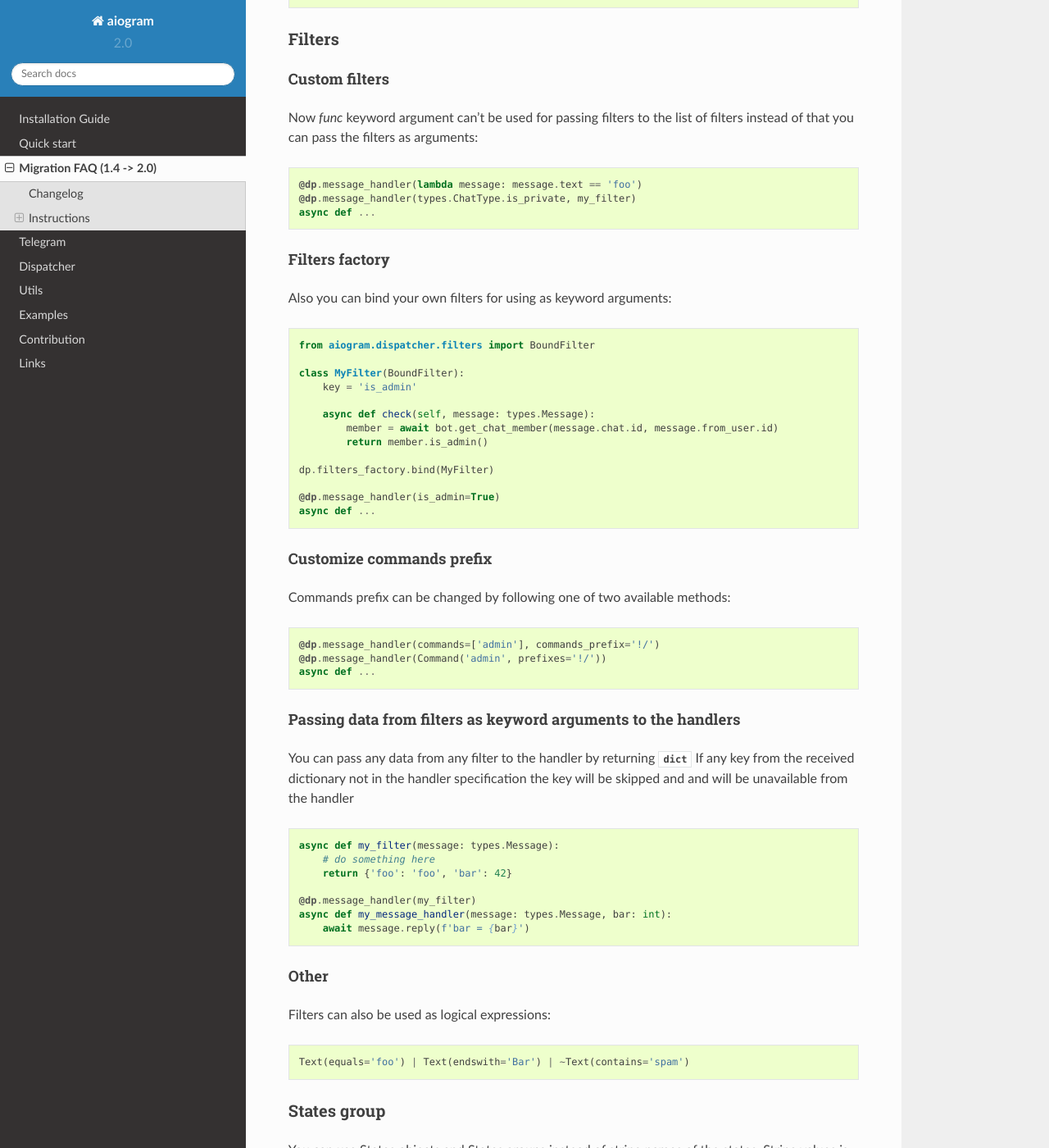
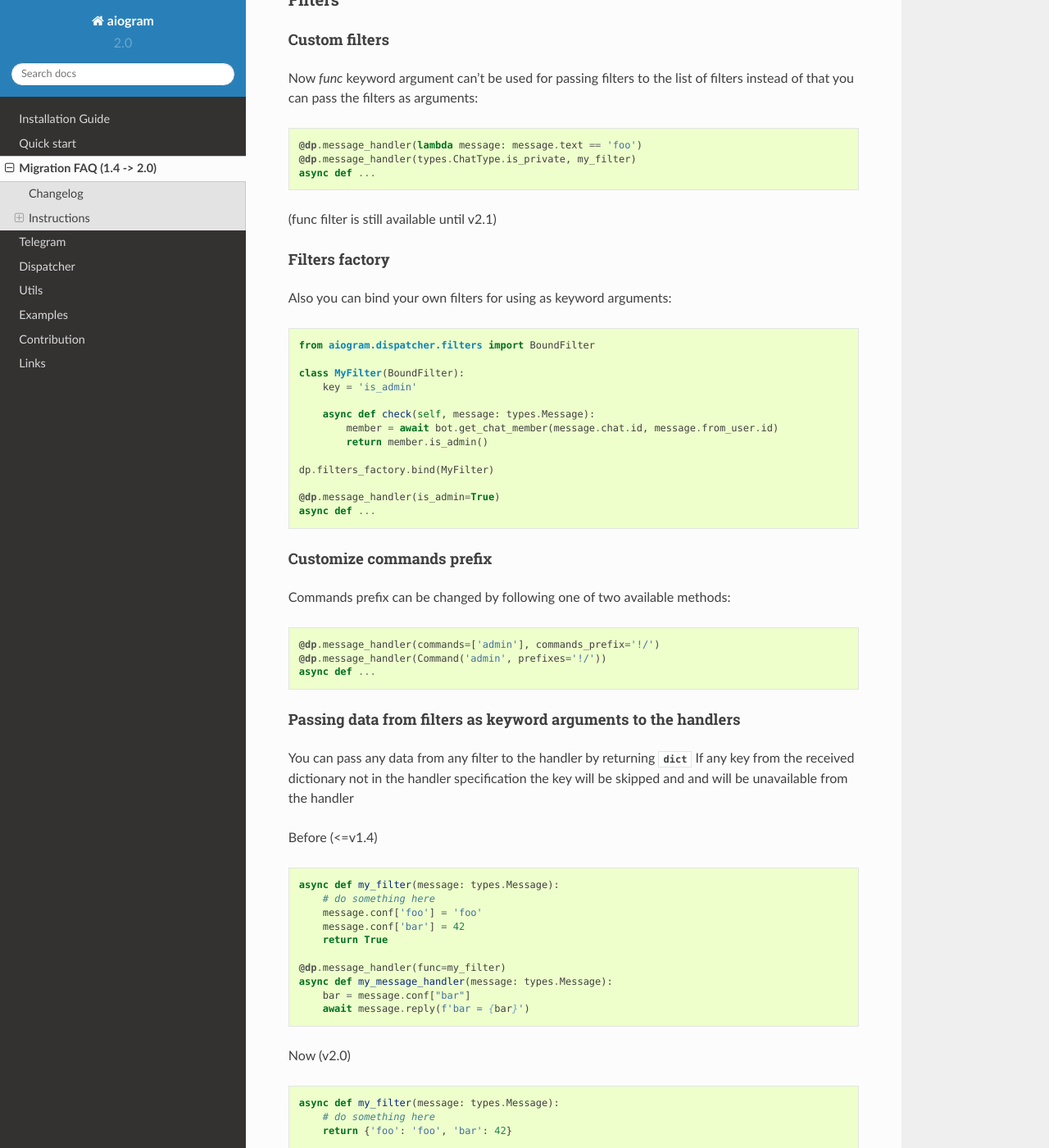
Before and after one commit to NullBrotasli/aiogram, a Sphinx documentation site: the page built from docs/source/migration_1_to_2.rst, in a window 1280 px wide and 1400 px high, scrolled down 1126 px. Shown: the whole window at 82% size. Built offline with Sphinx 7.4.7 and the Read the Docs theme 2.0.0, drawn with Linux system fonts in a browser that asks for light colours; pages that are not in the unit, such as notebooks, are missing from menus; the version number is read from the project's files by our own code; some of the changed text lies outside the part shown.

```diff
--- a/docs/source/examples/webhook_example.rst
+++ b/docs/source/examples/webhook_example.rst
@@ -1,10 +1,13 @@
-.. Autogenerated file at 2018-09-08 02:07:37.587860
+.. Autogenerated file at 2018-10-28 19:31:48.341172
 
 ===============
 Webhook example
 ===============
 
+Example outdated
+
 .. literalinclude:: ../../../examples/webhook_example.py
     :caption: webhook_example.py
     :language: python
     :linenos:
+    :lines: 5-
--- a/docs/source/migration_1_to_2.rst
+++ b/docs/source/migration_1_to_2.rst
@@ -58,6 +55,7 @@ Now `func` keyword argument can't be used for passing filters to the list of fil
     @dp.message_handler(types.ChatType.is_private, my_filter)
     async def ...
 
+(func filter is still available until v2.1)
 
 Filters factory
 ~~~~~~~~~~~~~~~
@@ -97,6 +95,24 @@ Passing data from filters as keyword arguments to the handlers
 You can pass any data from any filter to the handler by returning :obj:`dict`
 If any key from the received dictionary not in the handler specification the key will be skipped and and will be unavailable from the handler
 
+Before (<=v1.4)
+
+.. code-block:: python
+
+    async def my_filter(message: types.Message):
+        # do something here
+        message.conf['foo'] = 'foo'
+        message.conf['bar'] = 42
+        return True
+
+    @dp.message_handler(func=my_filter)
+    async def my_message_handler(message: types.Message):
+        bar = message.conf["bar"]
+        await message.reply(f'bar = {bar}')
+
+
+Now (v2.0)
+
 .. code-block:: python
 
     async def my_filter(message: types.Message):
@@ -106,6 +122,7 @@ If any key from the received dictionary not in the handler specification the key
     @dp.message_handler(my_filter)
     async def my_message_handler(message: types.Message, bar: int):
         await message.reply(f'bar = {bar}')
+
 
 Other
 ~~~~~
@@ -156,6 +173,9 @@ Usage:
             return await message.reply(f"Counter: {proxy['counter']}")
 
 
+This method is not recommended in high-load solutions in reason named "race-condition".
+
+
 File uploading mechanism
 ------------------------
 Fixed uploading files. Removed `BaseBot.send_file` method. This allowed to send the `thumb` field.
```
Also changed, not shown: other parts of docs/source/migration_1_to_2.rst (+3 -4 lines), docs/source/examples/adwanced_executor_example.rst (+4 -3 lines), 6 other files.
